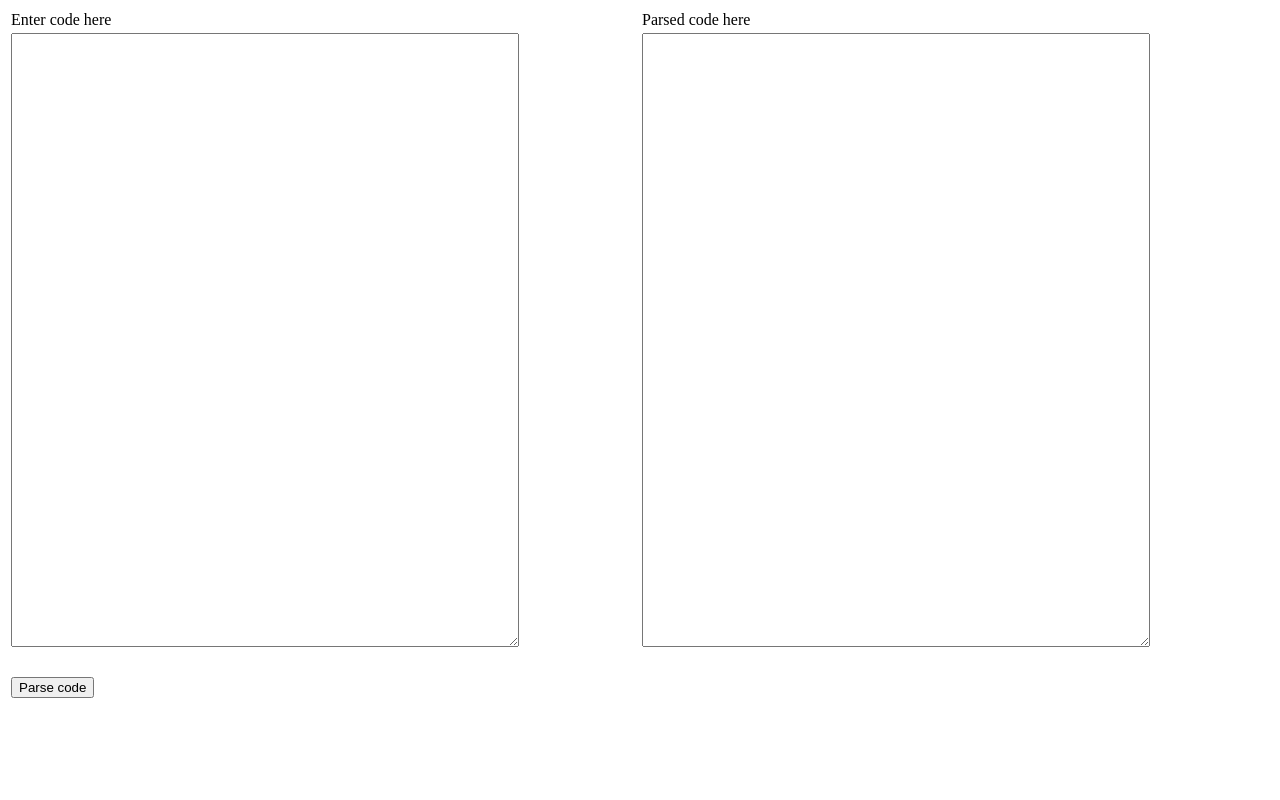
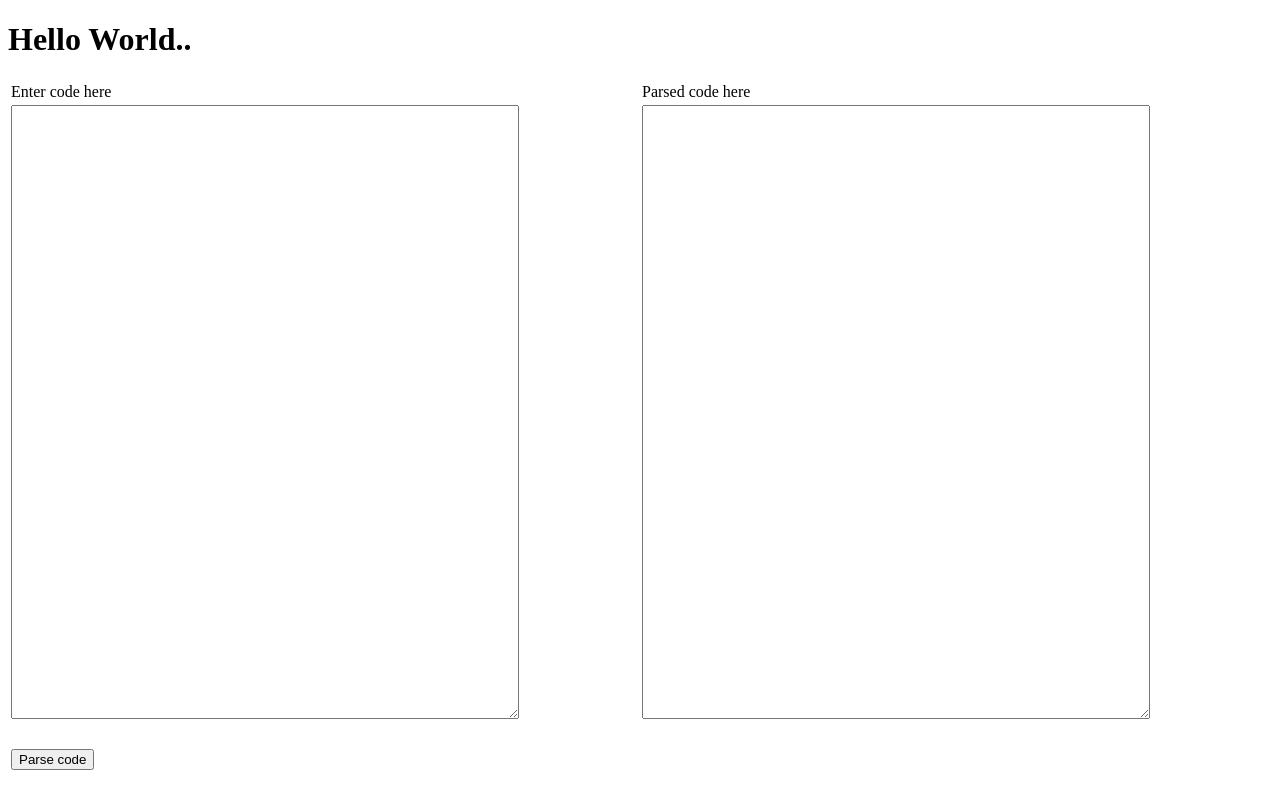
Before and after one commit to abuajaj/abuajaj-sqe-workshop-2018-exercise-1, a website built with webpack: page index.html in a window 1280 px wide. Built offline with nearby package versions, Linux system fonts and the light colour scheme.

Commit message:
My 'hello world'

```diff
--- a/index.html
+++ b/index.html
@@ -8,12 +8,10 @@
 			width: 100%;
 			height: 100%;
 		}
-
 		.textAreaWrapper {
 			width: 100%;
 			height: 80vh;
 		}
-
 		textarea {
 			width: 80%;
 			height: 95%;
@@ -21,6 +19,7 @@
 	</style>
 </head>
 <body>
+<h1>Hello World..</h1>
 <table>
 	<tr>
 		<td>
```
Lines whose indentation alone changed are shown as unchanged.
